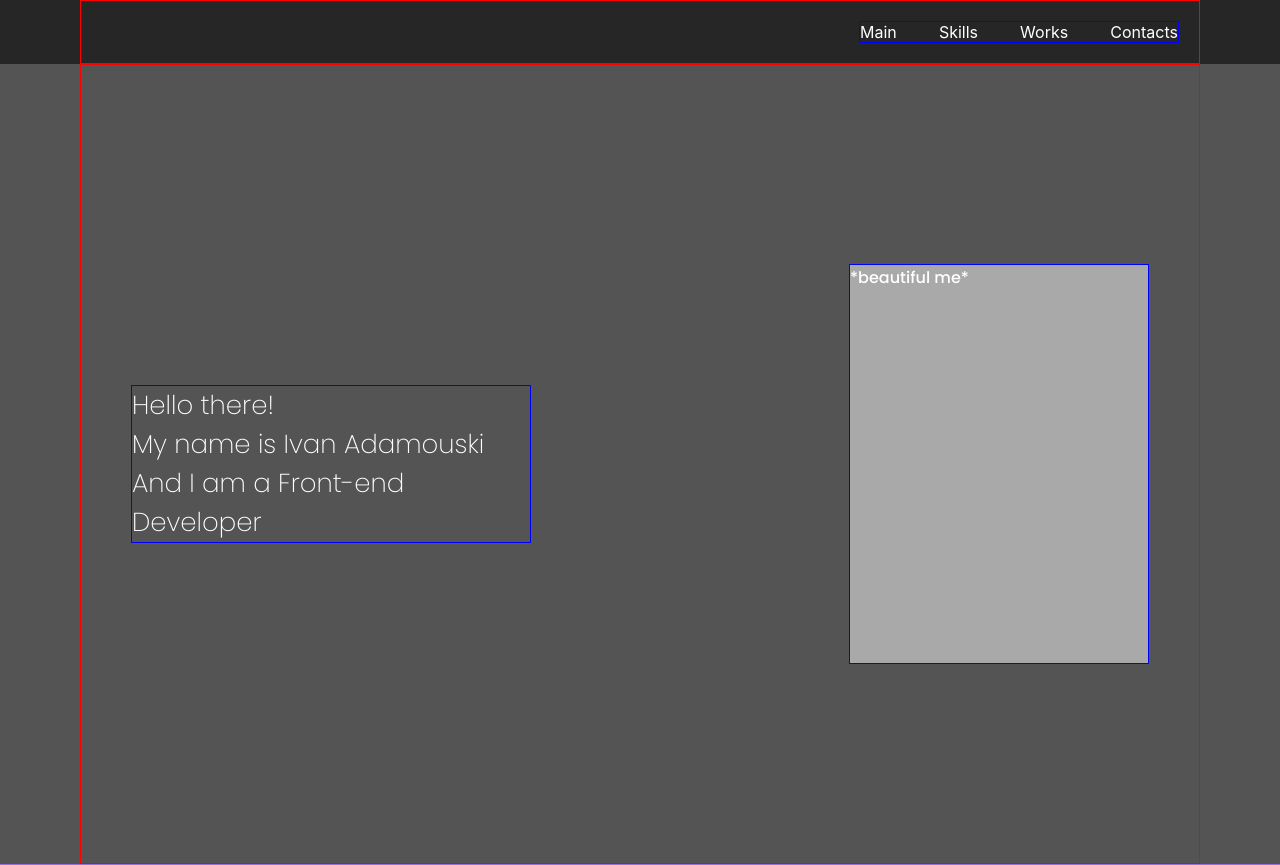
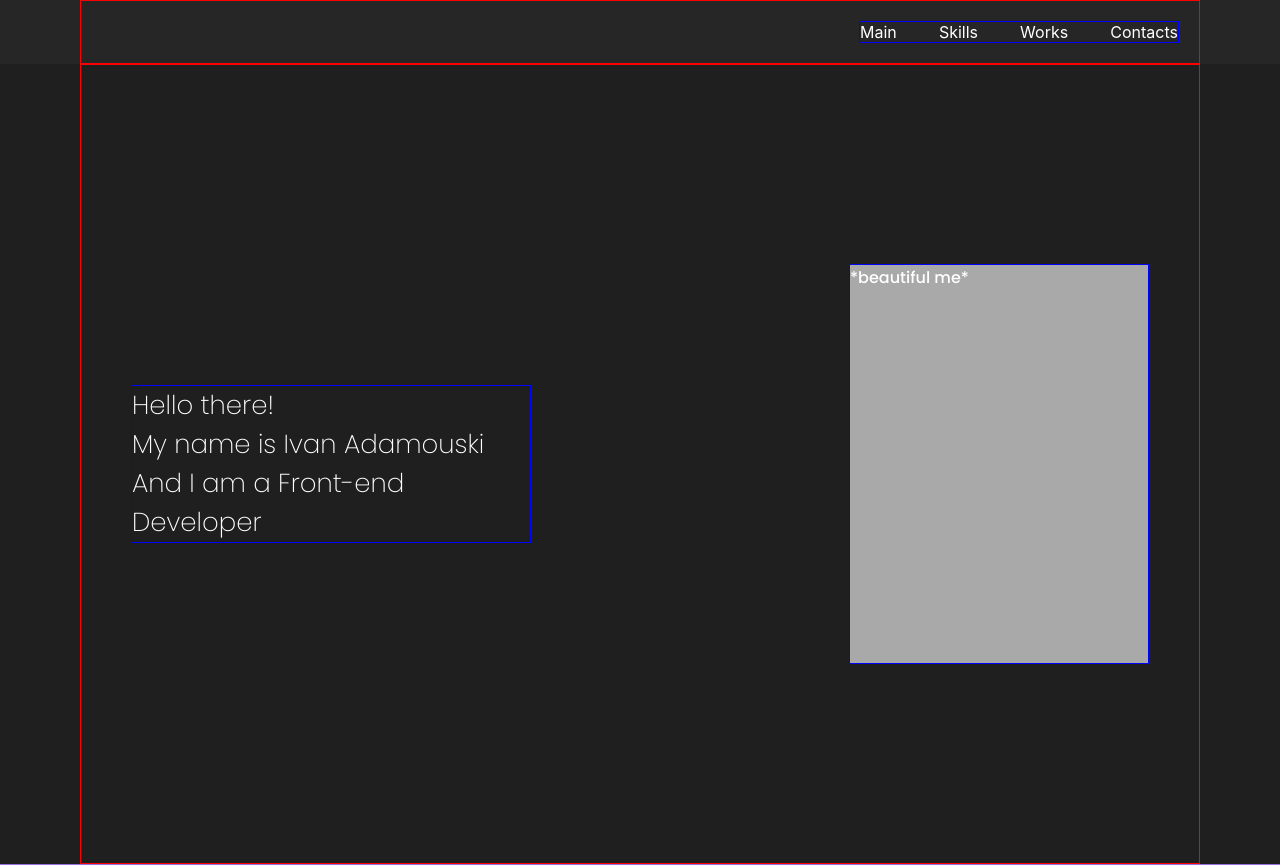
Before and after one commit to aivan3d66/portfolio, a React (Create React App) app: page / in a window 1280 px wide. Shown: the top 865 px of the page. Built offline with nearby package versions, Linux system fonts and the light colour scheme.

Commit message:
add new default bg-color

```diff
--- a/src/App.scss
+++ b/src/App.scss
@@ -15,7 +15,8 @@ body {
   height: 100%;
   margin: 0;
   padding: 0;
-  background-color: #545454;}
+  background-color: #1f1f20;
+}
 
 ul {
   margin: 0;
@@ -37,6 +38,7 @@ $basic_blue: #007bff;
 
 $special_blue: #4e93e6;
 $special_dark-gray: #1f1f20;
+$special_dark-gray-1: #343a40;
 $special_dark-gray-2: #252527;
 $special_dark-gray-3: rgba(255,255,255,0.1);
 
```
